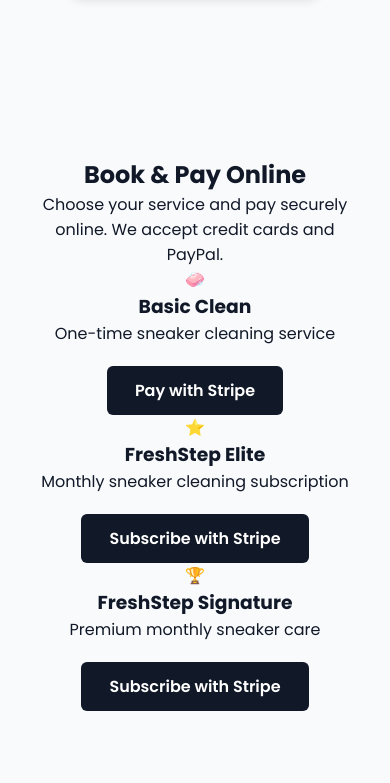
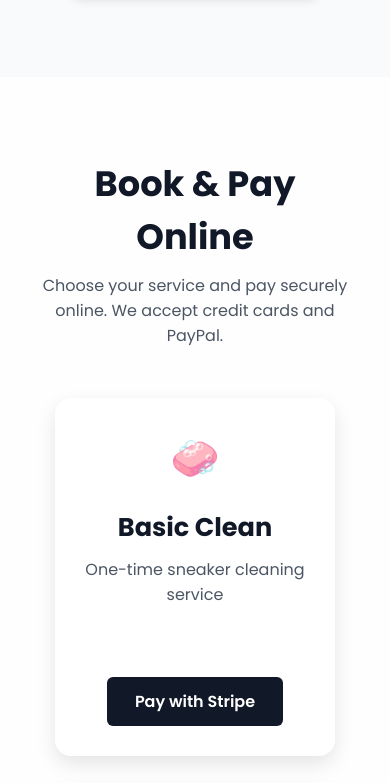
Before and after one commit to bigmoney21682-hub/freshstep, a plain HTML site: page index.html in a window 390 px wide. Shown: the part 1418-2201 px from the top of the page. Drawn offline with Linux system fonts and the light colour scheme.

Commit message:
Update style.css

```diff
--- a/assets/style.css
+++ b/assets/style.css
@@ -1,12 +1,13 @@
-/* Reset */
+/* === RESET === */
 * { margin: 0; padding: 0; box-sizing: border-box; }
+
 body {
   font-family: 'Poppins', sans-serif;
   background: #F8FAFC;
   color: #111827;
 }
 
-/* HEADER */
+/* === HEADER === */
 header {
   display: flex;
   justify-content: space-between;
@@ -30,7 +31,7 @@ nav a:hover { color: #00E0A8; }
 
 .logo { height: 60px; }
 
-/* HERO */
+/* === HERO === */
 .hero {
   text-align: center;
   padding: 120px 10%;
@@ -64,7 +65,7 @@ nav a:hover { color: #00E0A8; }
   color: #111827;
 }
 
-/* SECTIONS */
+/* === SECTIONS === */
 .section {
   padding: 80px 10%;
   text-align: center;
@@ -87,7 +88,7 @@ nav a:hover { color: #00E0A8; }
   box-shadow: 0 4px 10px rgba(0,0,0,0.1);
 }
 
-/* GALLERY */
+/* === GALLERY === */
 .gallery-grid {
   display: grid;
   grid-template-columns: repeat(auto-fit, minmax(250px, 1fr));
@@ -99,7 +100,7 @@ nav a:hover { color: #00E0A8; }
   border-radius: 12px;
 }
 
-/* PRICING */
+/* === PRICING === */
 .pricing-table {
   margin: 40px auto;
   width: 70%;
@@ -108,10 +109,122 @@ nav a:hover { color: #00E0A8; }
 }
 .pricing-table td { padding: 15px; border-bottom: 1px solid #ddd; }
 
-/* FOOTER */
+/* === FOOTER === */
 footer {
   text-align: center;
   padding: 30px;
   background: #111827;
   color: #fff;
 }
+
+/* === PAYMENT SECTION === */
+#payment {
+  padding: 80px 10%;
+  text-align: center;
+  background-color: #fefefe;
+}
+
+#payment h2 {
+  font-size: 2.2rem;
+  margin-bottom: 10px;
+  font-weight: 700;
+}
+
+#payment p {
+  font-size: 1rem;
+  margin-bottom: 50px;
+  color: #4B5563;
+}
+
+/* Payment Cards Container */
+.payment-cards {
+  display: flex;
+  justify-content: center;
+  flex-wrap: wrap;
+  gap: 30px;
+}
+
+/* Individual Card */
+.payment-card {
+  background: white;
+  padding: 30px 20px;
+  border-radius: 16px;
+  width: 280px;
+  box-shadow: 0 8px 20px rgba(0,0,0,0.1);
+  transition: transform 0.3s ease, box-shadow 0.3s ease, opacity 0.6s, transform 0.6s;
+  text-align: center;
+  cursor: pointer;
+  opacity: 0;
+  transform: translateY(40px);
+}
+
+.payment-card.in-view {
+  opacity: 1;
+  transform: translateY(0);
+}
+
+/* Hover Effect */
+.payment-card:hover {
+  transform: translateY(-8px);
+  box-shadow: 0 12px 30px rgba(0,0,0,0.15);
+}
+
+/* Card Icon */
+.payment-card .icon {
+  font-size: 40px;
+  margin-bottom: 20px;
+}
+
+/* Card Title */
+.payment-card h3 {
+  font-size: 1.6rem;
+  margin-bottom: 10px;
+}
+
+/* Card Description */
+.payment-card p {
+  font-size: 1rem;
+  margin-bottom: 20px;
+  color: #4B5563;
+}
+
+/* Call-to-Action Buttons */
+.payment-card .cta {
+  display: inline-block;
+  padding: 12px 28px;
+  background: #111827;
+  color: #fff;
+  font-weight: 600;
+  border-radius: 6px;
+  text-decoration: none;
+  transition: background 0.3s;
+}
+
+.payment-card .cta:hover {
+  background: #00E0A8;
+  color: #111827;
+}
+
+/* Responsive Payment Cards */
+@media screen and (max-width: 1024px) {
+  .payment-card {
+    width: 250px;
+  }
+}
+
+@media screen and (max-width: 768px) {
+  .payment-cards {
+    flex-direction: column;
+    align-items: center;
+  }
+
+  .payment-card {
+    width: 80%;
+  }
+}
+
+@media screen and (max-width: 480px) {
+  .payment-card {
+    width: 90%;
+  }
+}
```
